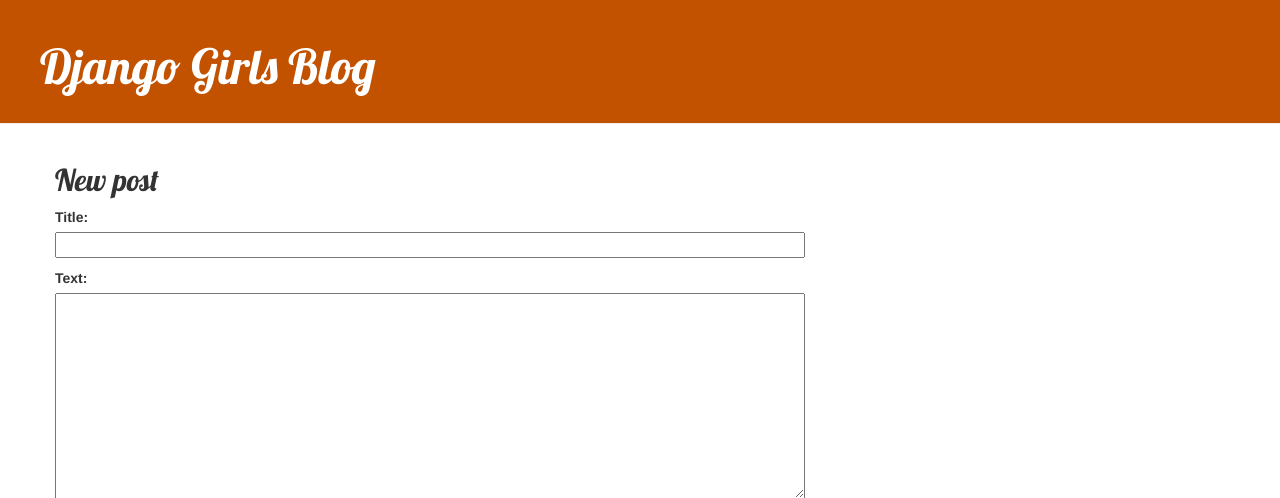
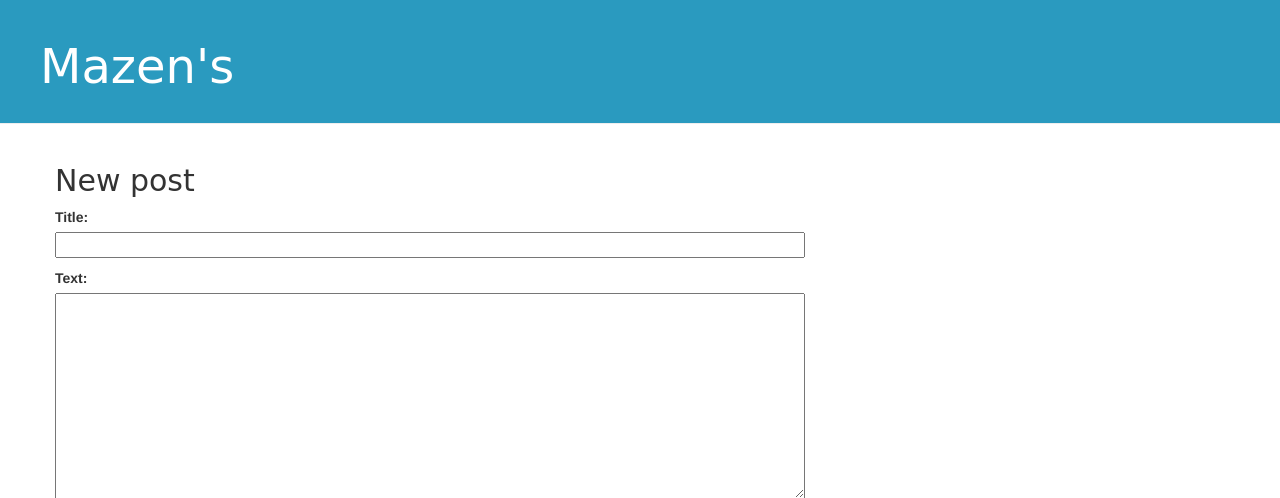
Before and after one commit to mazen147/my-first-blog, a Django app: page /post/new/ in a window 1280 px wide. Shown: the top 498 px of the page. Run offline with Django 3.2, Linux system fonts and the light colour scheme; some libraries are stand-ins or nearby versions.

Commit message:
Minor Personalized tweaks

```diff
--- a/blog/static/css/blog.css
+++ b/blog/static/css/blog.css
@@ -1,5 +1,5 @@
 .page-header {
-    background-color: #C25100;
+    background-color: #2a9abf;
     margin-top: 0;
     padding: 20px 20px 20px 40px;
 }
--- a/blog/templates/blog/base.html
+++ b/blog/templates/blog/base.html
@@ -1,10 +1,9 @@
 {% load static %}
 <html>
     <head>
-        <title>Django Girls blog</title>
+        <title>Mazen's</title>
         <link rel="stylesheet" href="//maxcdn.bootstrapcdn.com/bootstrap/3.2.0/css/bootstrap.min.css">
         <link rel="stylesheet" href="//maxcdn.bootstrapcdn.com/bootstrap/3.2.0/css/bootstrap-theme.min.css">
-        <link href='//fonts.googleapis.com/css?family=Lobster&subset=latin,latin-ext' rel='stylesheet' type='text/css'>
         <link rel="stylesheet" href="{% static 'css/blog.css' %}">
     </head>
     <body>
@@ -12,7 +11,7 @@
             {% if user.is_authenticated %}
                 <a href="{% url 'post_new' %}" class="top-menu"><span class="glyphicon glyphicon-plus"></span></a>
             {% endif %}
-            <h1><a href="/">Django Girls Blog</a></h1>
+            <h1><a href="/">Mazen's</a></h1>
         </div>
         <div class="content container">
             <div class="row">
```
